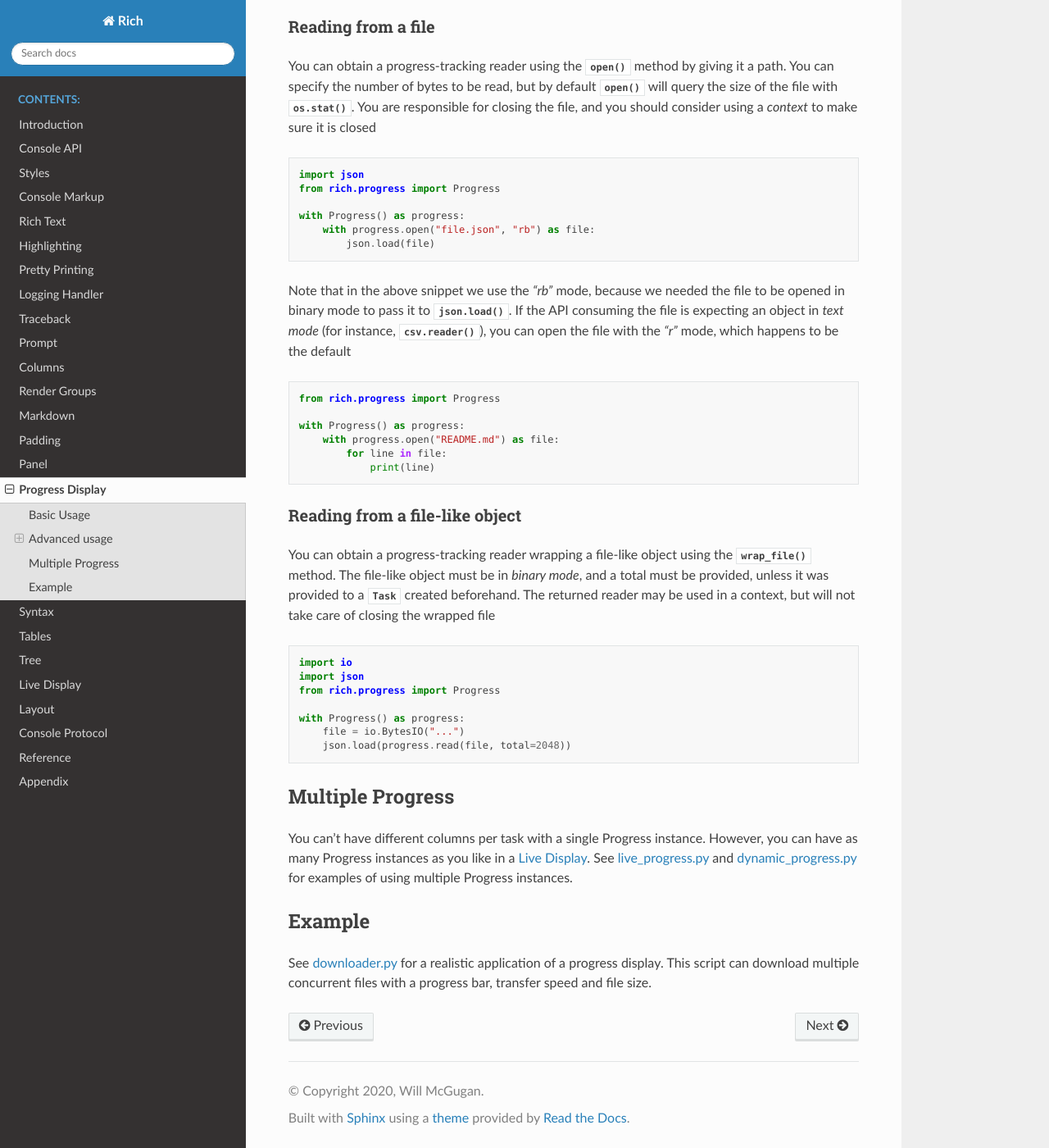
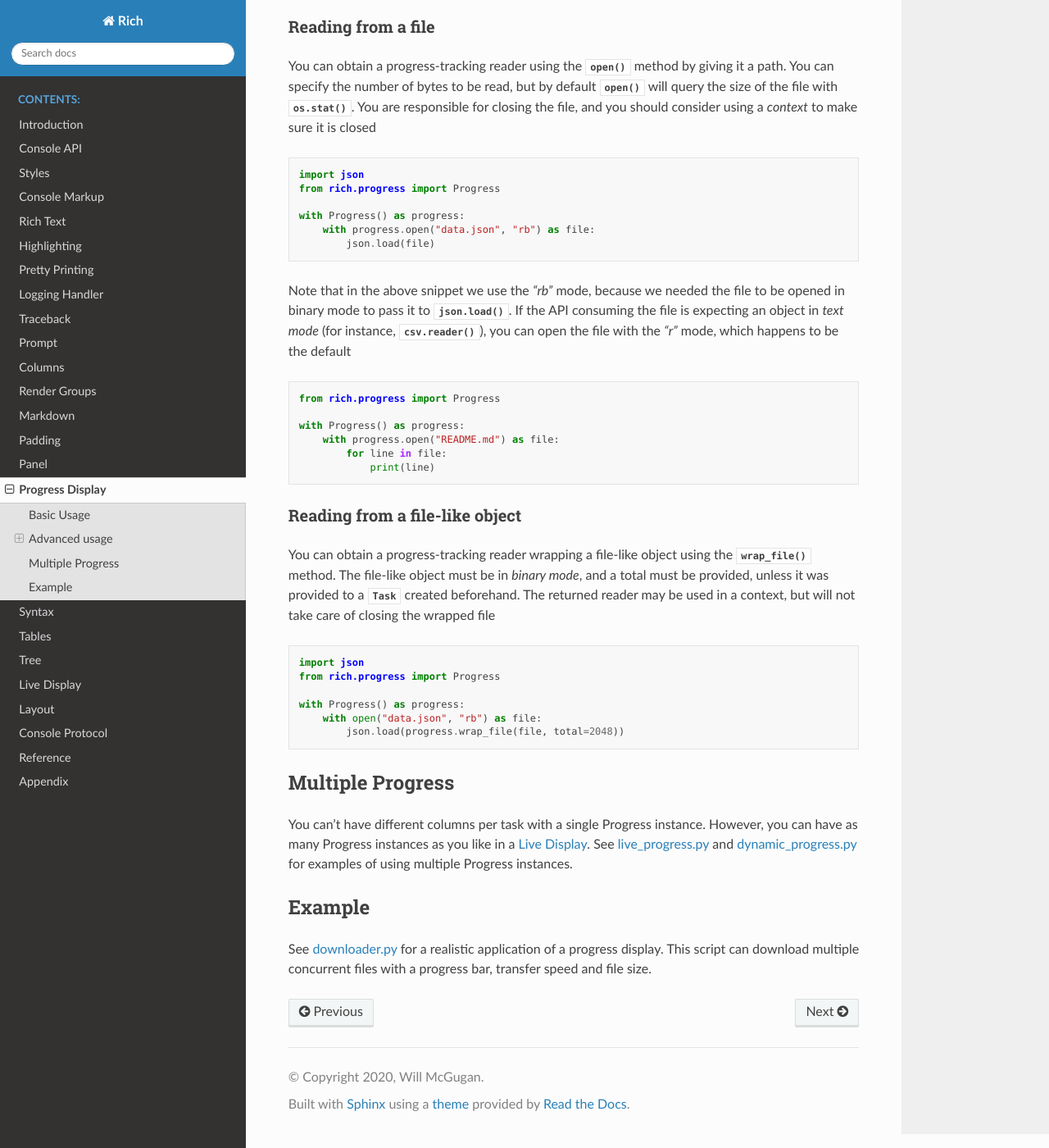
Before and after one commit to Textualize/rich, a Sphinx documentation site: the page built from docs/source/progress.rst, in a window 1280 px wide and 1400 px high, scrolled down 5664 px. Shown: the whole window at 82% size. Built offline with Sphinx 7.4.7 and the Read the Docs theme 2.0.0, drawn with Linux system fonts in a browser that asks for light colours.

Commit message:
Update example for `wrap_file` in `rich.progress` API documentation

```diff
--- a/docs/source/progress.rst
+++ b/docs/source/progress.rst
@@ -218,7 +218,7 @@
     from rich.progress import Progress
 
     with Progress() as progress:
-        with progress.open("file.json", "rb") as file:
+        with progress.open("data.json", "rb") as file:
             json.load(file)
 
 
@@ -237,13 +237,12 @@
 
 You can obtain a progress-tracking reader wrapping a file-like object using the :meth:`~rich.progress.Progress.wrap_file` method. The file-like object must be in *binary mode*, and a total must be provided, unless it was provided to a :class:`~rich.progress.Task` created beforehand. The returned reader may be used in a context, but will not take care of closing the wrapped file ::
 
-    import io
     import json
     from rich.progress import Progress
 
     with Progress() as progress:
-        file = io.BytesIO("...")
-        json.load(progress.read(file, total=2048))
+        with open("data.json", "rb") as file:
+            json.load(progress.wrap_file(file, total=2048))
 
 
 Multiple Progress
```
